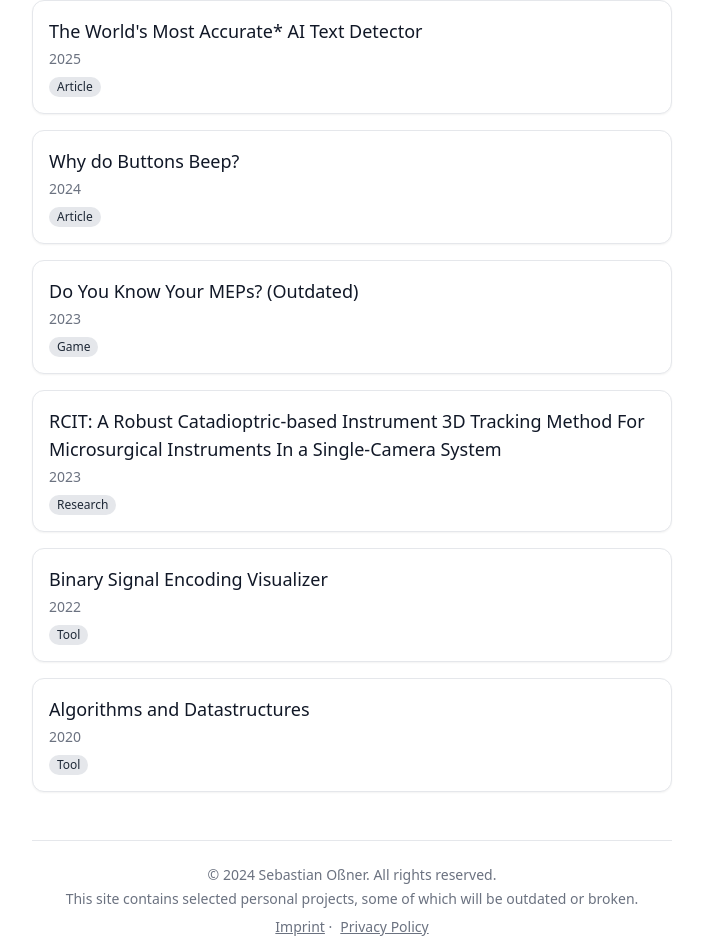
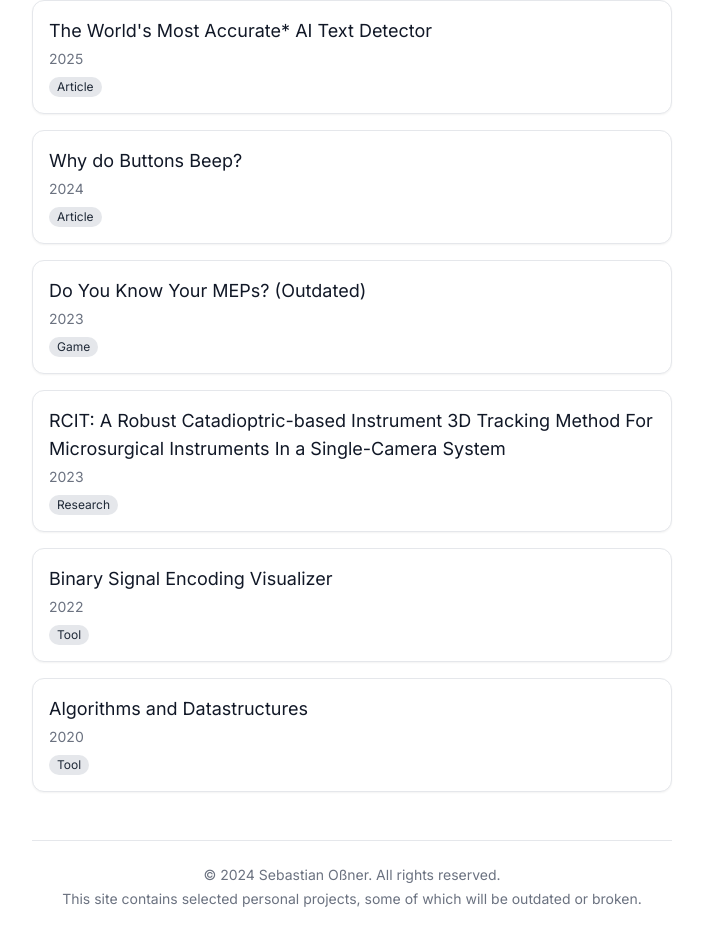
Before and after one commit to ossner/ossner.github.io, a React (Vite) app: page / in a window 1280 px wide. Shown: the part 355-1307 px from the top of the page, without its empty margins (288-991 px from the left). Built offline with nearby package versions, Linux system fonts and the light colour scheme.

Commit message:
Revert "Add imprint and privacy policy"
This reverts commit f64920a09d3faafc526728937a52b28720ed4f63.

```diff
--- a/index.html
+++ b/index.html
@@ -4,6 +4,7 @@
     <meta charset="UTF-8" />
     <link rel="icon" type="image/svg+xml" href="/favicon.png" />
     <link
+      href="https://fonts.googleapis.com/css2?family=Inter:wght@400;600&display=swap"
       rel="stylesheet"
     />
     <meta name="viewport" content="width=device-width, initial-scale=1.0" />
--- a/package.json
+++ b/package.json
@@ -11,8 +11,7 @@
   },
   "dependencies": {
     "react": "^18.3.1",
-    "react-dom": "^18.3.1",
-    "react-router-dom": "^7.6.3"
+    "react-dom": "^18.3.1"
   },
   "devDependencies": {
     "@eslint/js": "^9.8.0",
--- a/src/components/Footer.jsx
+++ b/src/components/Footer.jsx
@@ -5,10 +5,6 @@ const Footer = () => {
         <footer className="text-sm text-gray-500 dark:text-gray-400 text-center py-6 mt-12 border-t border-gray-200 dark:border-gray-700">
             <p>&copy; {year} Sebastian Oßner. All rights reserved.</p>
             <p className="mt-1">This site contains selected personal projects, some of which will be outdated or broken.</p>
-            <p className="mt-2">
-                <a href="/imprint" className="underline hover:text-gray-700 dark:hover:text-gray-300">Imprint</a> ·
-                <a href="/privacy" className="underline hover:text-gray-700 dark:hover:text-gray-300 ml-2">Privacy Policy</a>
-            </p>
         </footer>
     );
 };
--- a/src/main.jsx
+++ b/src/main.jsx
@@ -1,21 +1,10 @@
-import React from 'react';
-import ReactDOM from 'react-dom/client';
-import { BrowserRouter, Routes, Route } from 'react-router-dom';
+import { StrictMode } from 'react'
+import { createRoot } from 'react-dom/client'
+import App from './App.jsx'
+import './index.css'
 
-import App from './App';
-import Imprint from './pages/Imprint';
-import PrivacyPolicy from './pages/PrivacyPolicy';
-
-import './index.css';
-
-ReactDOM.createRoot(document.getElementById('root')).render(
-  <React.StrictMode>
-    <BrowserRouter>
-      <Routes>
-        <Route path="/" element={<App />} />
-        <Route path="/imprint" element={<Imprint />} />
-        <Route path="/privacy" element={<PrivacyPolicy />} />
-      </Routes>
-    </BrowserRouter>
-  </React.StrictMode>
-);
+createRoot(document.getElementById('root')).render(
+    <StrictMode>
+        <App />
+    </StrictMode>,
+)
--- a/src/pages/Imprint.jsx
+++ /dev/null
@@ -1,11 +0,0 @@
-export default function Imprint() {
-  return (
-    <div className="max-w-3xl mx-auto px-4 py-8 text-sm text-gray-600 dark:text-gray-400">
-      <h1 className="text-xl font-semibold mb-4">Imprint</h1>
-      <p>Sebastian Oßner</p>
-      <p>Germany</p>
-      <p className="mt-2">Email: sebastian@ossner.com</p>
-      <p className="mt-4 text-xs text-gray-500">This is a personal, non-commercial website.</p>
-    </div>
-  );
-}
--- a/src/pages/PrivacyPolicy.jsx
+++ /dev/null
@@ -1,9 +0,0 @@
-export default function PrivacyPolicy() {
-  return (
-    <div className="max-w-3xl mx-auto px-4 py-8 text-sm text-gray-600 dark:text-gray-400">
-      <h1 className="text-xl font-semibold mb-4">Privacy Policy</h1>
-      <p>Diese Website erhebt keine personenbezogenen Daten, verwendet keine Cookies und bindet keine externen Inhalte ein.</p>
-      <p>Es erfolgt keine Analyse des Nutzerverhaltens und keine Weitergabe von Daten an Dritte.</p>
-    </div>
-  );
-}
--- a/tailwind.config.js
+++ b/tailwind.config.js
@@ -5,7 +5,7 @@ export default {
   theme: {
     extend: {
       fontFamily: {
-        sans: ["ui-sans-serif", "system-ui"],
+        sans: ["Inter", "ui-sans-serif", "system-ui"],
       },
     },
   },
```
Also changed, not shown: 1 other file (tests, documents, lock files or other folders).
